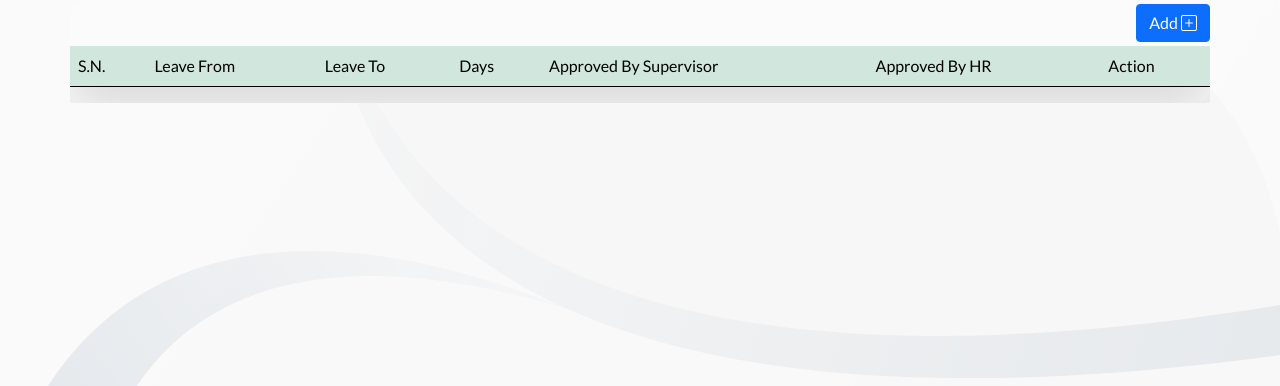
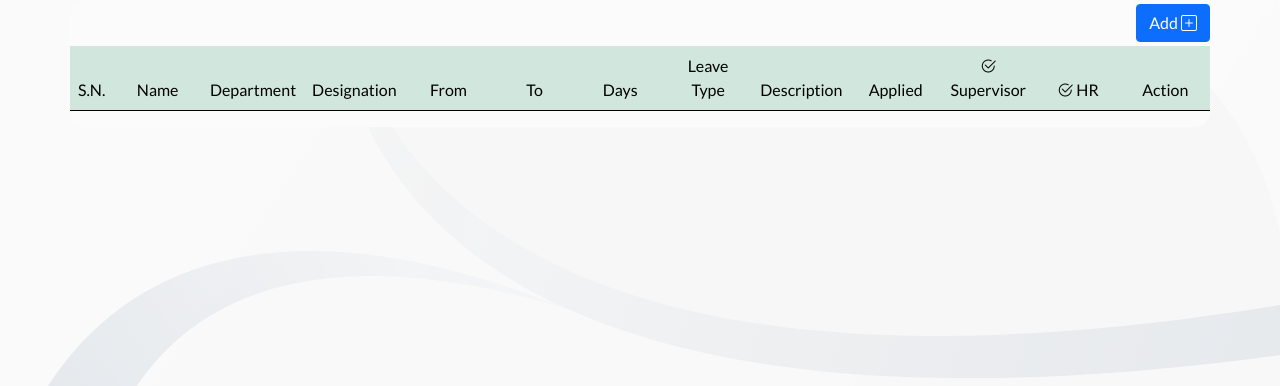
Before and after one commit to saunakshrestha/django-leaveform, a Django app: page /history/ in a window 1280 px wide. Shown: the part 63-449 px from the top of the page. Run offline with Django 4.2, Linux system fonts and the light colour scheme; the visitor is signed in with stand-in values (Sample User, id 1); data that the repository does not hold is empty; some libraries are stand-ins or nearby versions.

Commit message:
FIX:Change listing all the data for is_staff and is_superuser

```diff
--- a/leaveapp/templates/history.html
+++ b/leaveapp/templates/history.html
@@ -21,30 +21,54 @@
     {% endif %}
     {% comment %} form container {% endcomment %}
 
-    <div class=" table-responsive">
-    <table class="table table-success table-hover shadow-lg ">
+    <div class=" table-responsive ">
+    <table class="table table-success table-hover text-center ">
         <thead>
             <tr>
-                <td>S.N.</td>
-                <td class="d-none d-md-block">Leave From</td>
-                <td class="">Leave To</td>
-                <td class="d-none d-md-block">Days</td>
-                <td>Approved By Supervisor</td>
-                <td>Approved By HR</td>
-                <td>Action</td>
+                <td class="">S.N.</td>
+                <td class="col-1">Name</td>
+                <td class="col-1">Department</td>
+                <td class="col-1">Designation</td>
+                <td class="col-1">From</td>
+                <td class="col-1">To</td>
+                <td class="col-1">Days</td>
+                <td class="col-1">Leave Type</td>
+                <td class="col-1">Description</td>
+                <td class="col-1">Applied</td>
+                <td class="col-1"><i class="bi bi-check2-circle"></i> Supervisor</td>
+                <td class="col-1"><i class="bi bi-check2-circle"></i> HR</td>
+                <td class="col-1">Action</td>
+
             </tr>
         </thead>
         <tbody>
             {% for leave_request in leave_request_data %}
             <tr>
                 <td class="">{{forloop.counter}}</td>
-                <td class=" d-none d-md-block">{{leave_request.leave_from}}</td>
+                <td>{{leave_request.name}}</td>
+                <td class="">{{leave_request.department|capfirst}}</td>
+                <td class="">{{leave_request.designation|capfirst}}</td>
+
+                <td class="">{{leave_request.leave_from}}</td>
                 <td class="">{{leave_request.leave_to}}</td>
-                <td class=" d-none d-md-block">{{leave_request.total_leave_days}}</td>
-                <td class="">{{leave_request.approved_by_supervisor}}</td>
-                <td class="">{{leave_request.approved_by_hr}}</td>
-                <td class="d-flex justify-content-around">
-                    <a class="" href="{% url 'edit_form' leave_request.id %}"><i class="bi bi-pencil-square"></i></a>
+                <td class="">{{leave_request.total_leave_days}}</td>
+                <td class="">{{leave_request.get_display_purpose_of_leave}}</td>
+                <td class="">{{leave_request.description|capfirst}}</td>
+                <td class="">{{leave_request.leave_applied_date}}</td>
+                <td class="">
+                    {% if leave_request.approved_by_supervisor %}
+                        <i class="bi bi-check2-circle"></i>
+                    {% else %}
+                        <i class="bi bi-ban"></i>
+                    {% endif %}</td>
+                <td class="">
+                    {% if leave_request.approved_by_hr %}
+                        <i class="bi bi-check2-circle"></i>
+                    {% else %}
+                        <i class="bi bi-ban"></i>
+                    {% endif %}</td></td>
+                <td class="">
+                    <a class="pe-1" href="{% url 'edit_form' leave_request.id %}"><i class="bi bi-pencil-square"></i></a>
                     <!-- Button trigger modal -->
                     <a href='{% url 'edit_form' leave_request.id %}' data-toggle="modal" data-target="#exampleModal"><i class="bi bi-trash3"></i></a>
                     <!-- Modal -->
--- a/leaveapp/views.py
+++ b/leaveapp/views.py
@@ -2,7 +2,7 @@ from django.shortcuts import render, redirect, get_object_or_404
 from leaveapp.forms import LeaveRequestForm,LoginForm,RegisterForm
 from django.contrib import messages
 from django.contrib.auth import authenticate,login,logout
-from django.contrib.auth.models import User
+from django.contrib.auth.models import User,AbstractUser,PermissionsMixin
 from django.contrib.auth.decorators import login_required
 from leaveapp.models import LeaveRequest
 
@@ -12,9 +12,9 @@ def leave_request_submit(request):
     if request.method == 'POST':
         post_form = LeaveRequestForm(request.POST)
         if post_form.is_valid():
-            post_form.instance.user = request.user
-
-            post_form.save()
+            new_post = post_form.save(commit=False)
+            new_post.user = request.user
+            new_post.save()
             messages.success(request, "Your application submitted successfully.")
             return redirect('history')
 
@@ -84,7 +84,13 @@ def register_user(request):
 @login_required(login_url='login_user')
 def history(request):
     user = request.user
-    leave_request_data = LeaveRequest.objects.filter(user=user).order_by('-id')
+    if user.is_staff or user.is_superuser:
+        leave_request_data = LeaveRequest.objects.all().order_by('-id')
+        print("isstaff")
+    else:
+        leave_request_data = LeaveRequest.objects.filter(user=user).order_by('-id')
+        print("user opnly")
+
     context = {
         'leave_request_data':leave_request_data,
     }
--- a/static/css/style.css
+++ b/static/css/style.css
@@ -46,6 +46,7 @@
         width: 50%;
     }
 
+    /* table */
 
 @media screen and (max-width: 768px) {
     .login-container{
```
Also changed, not shown: leaveapp/models.py (+10 -0 lines).
